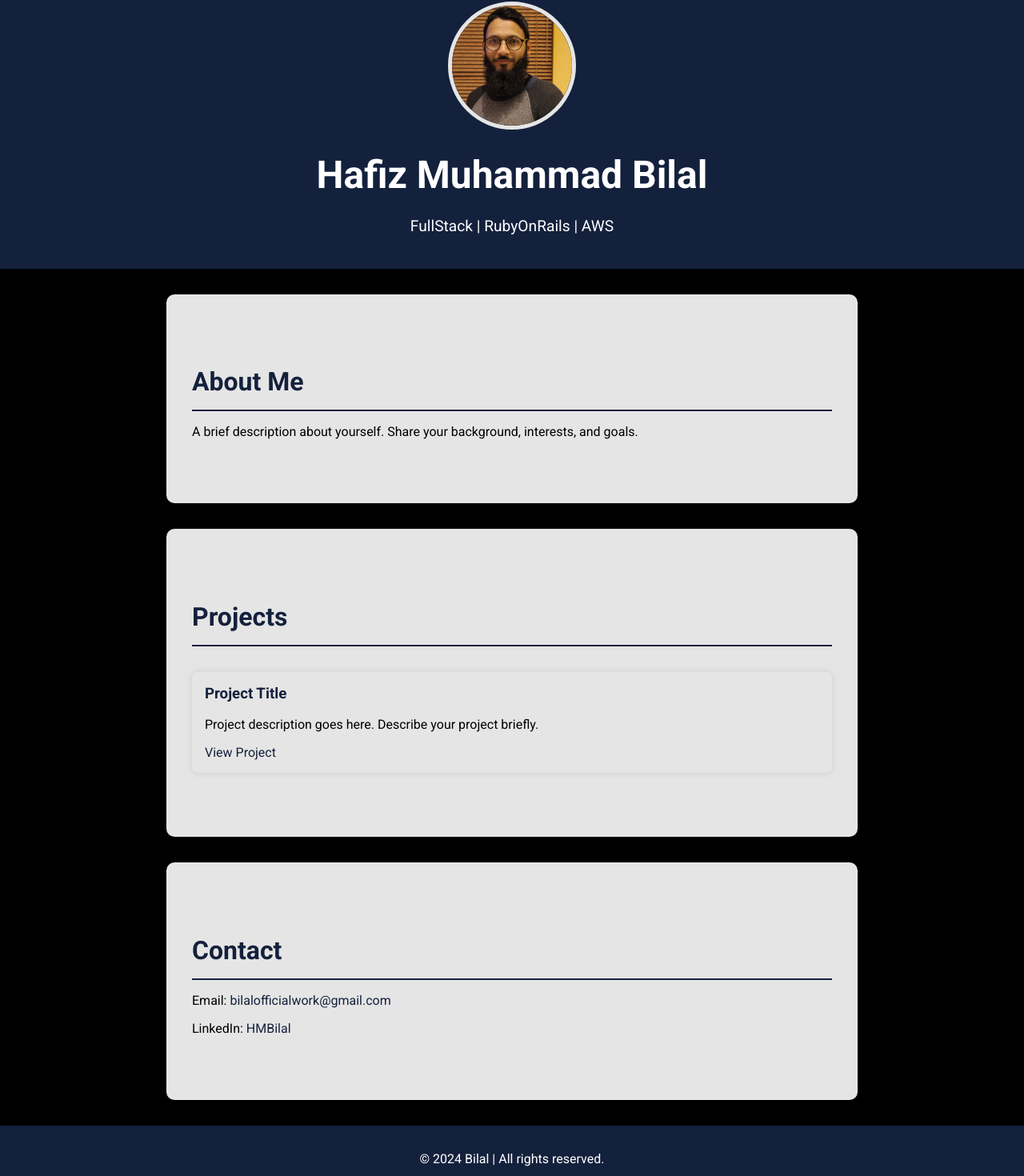
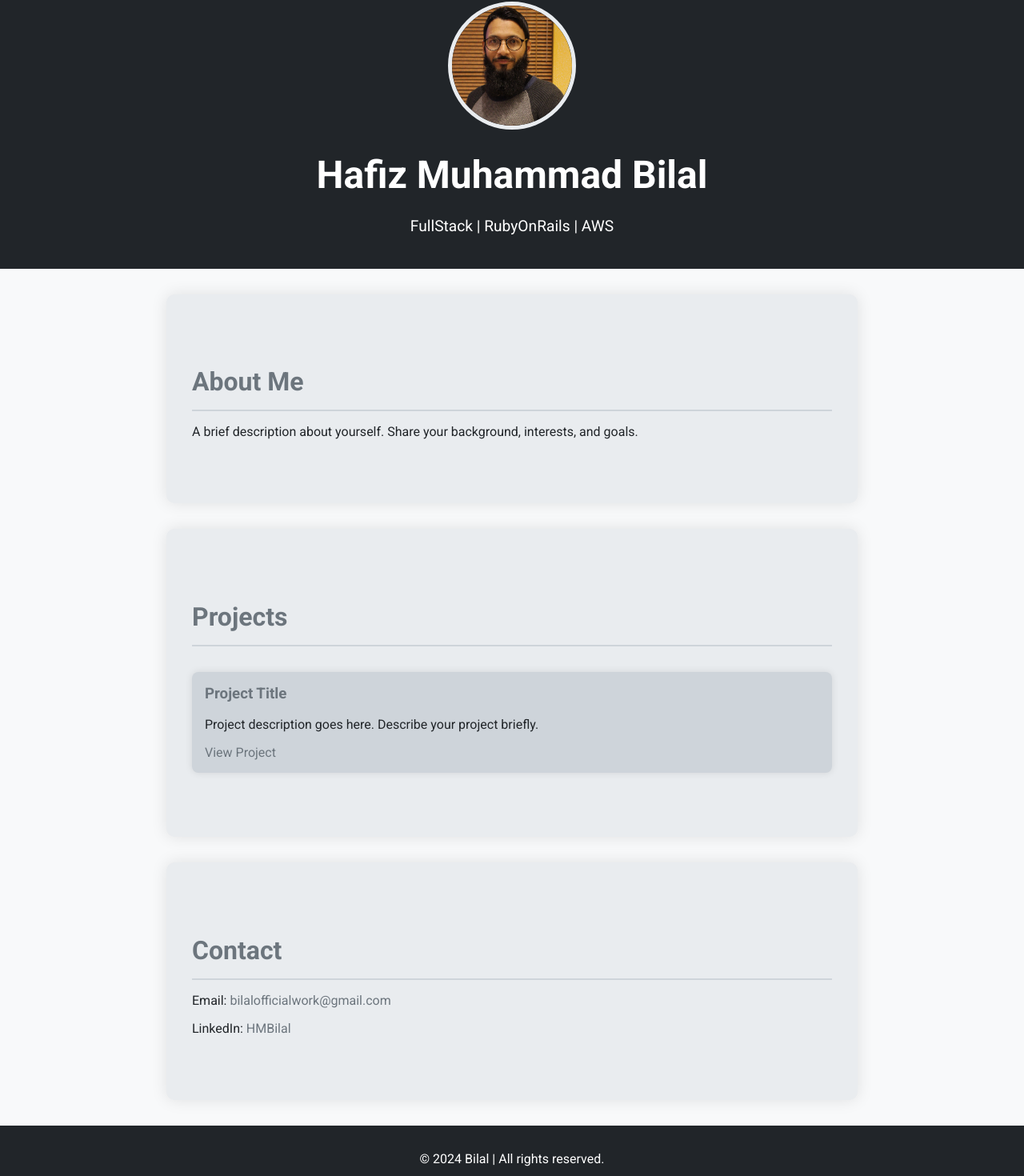
Before and after one commit to MuhammadBilalRiaz/bilalprofile, a React (Create React App) app: page / in a window 1280 px wide. Shown: the part 30-1500 px from the top of the page at 80% size. Built offline with nearby package versions, Linux system fonts and the light colour scheme.

Commit message:
colors settings

```diff
--- a/src/styles/App.css
+++ b/src/styles/App.css
@@ -5,13 +5,13 @@ body {
   font-family: 'Roboto', sans-serif;
   margin: 0;
   padding: 0;
-  background-color: var(--black);
-  color: var(--white);
+  background-color: var(--very-light-grey);
+  color: var(--very-dark-grey);
 }
 
 header {
-  background-color: var(--dark-blue);
-  color: var(--white);
+  background-color: var(--very-dark-grey);
+  color: var(--text-light);
   padding: 2em 0;
   text-align: center;
 }
@@ -37,14 +37,14 @@ section {
   background: var(--light-grey);
   border-radius: 10px;
   box-shadow: 0 0 20px rgba(0, 0, 0, 0.1);
-  color: var(--black);
+  color: var(--very-dark-grey);
 }
 
 h2 {
   font-size: 2em;
-  color: var(--dark-blue);
+  color: var(--dark-grey);
   margin-bottom: 0.5em;
-  border-bottom: 2px solid var(--dark-blue);
+  border-bottom: 2px solid var(--grey);
   padding-bottom: 0.5em;
 }
 
@@ -54,7 +54,7 @@ h2 {
 }
 
 .project-item {
-  background-color: var(--light-grey);
+  background-color: var(--grey);
   margin: 1em 0;
   padding: 1em;
   border-radius: 8px;
@@ -62,19 +62,19 @@ h2 {
 }
 
 .project-item h3 {
-  color: var(--dark-blue);
+  color: var(--dark-grey);
   margin-top: 0;
 }
 
 footer {
-  background-color: var(--dark-blue);
-  color: var(--white);
+  background-color: var(--very-dark-grey);
+  color: var(--text-light);
   text-align: center;
   padding: 1em 0;
 }
 
 a {
-  color: var(--dark-blue);
+  color: var(--dark-grey);
   text-decoration: none;
 }
 
@@ -83,8 +83,8 @@ a:hover {
 }
 
 button {
-  background-color: var(--dark-blue);
-  color: var(--white);
+  background-color: var(--dark-grey);
+  color: var(--text-light);
   border: none;
   padding: 0.5em 1em;
   border-radius: 5px;
@@ -92,5 +92,5 @@ button {
 }
 
 button:hover {
-  background-color: lighten(var(--dark-blue), 10%);
+  background-color: lighten(var(--dark-grey), 10%);
 }
--- a/src/styles/colors.css
+++ b/src/styles/colors.css
@@ -1,7 +1,9 @@
 /* src/styles/colors.css */
 :root {
-    --black: #000000;
-    --dark-blue: #14213d;
-    --light-grey: #e5e5e5;
-    --white: #ffffff;
+    --very-light-grey: #f8f9fa;
+    --light-grey: #e9ecef;
+    --grey: #ced4da;
+    --dark-grey: #6c757d;
+    --very-dark-grey: #212529;
+    --text-light: #ffffff;
 }
```
